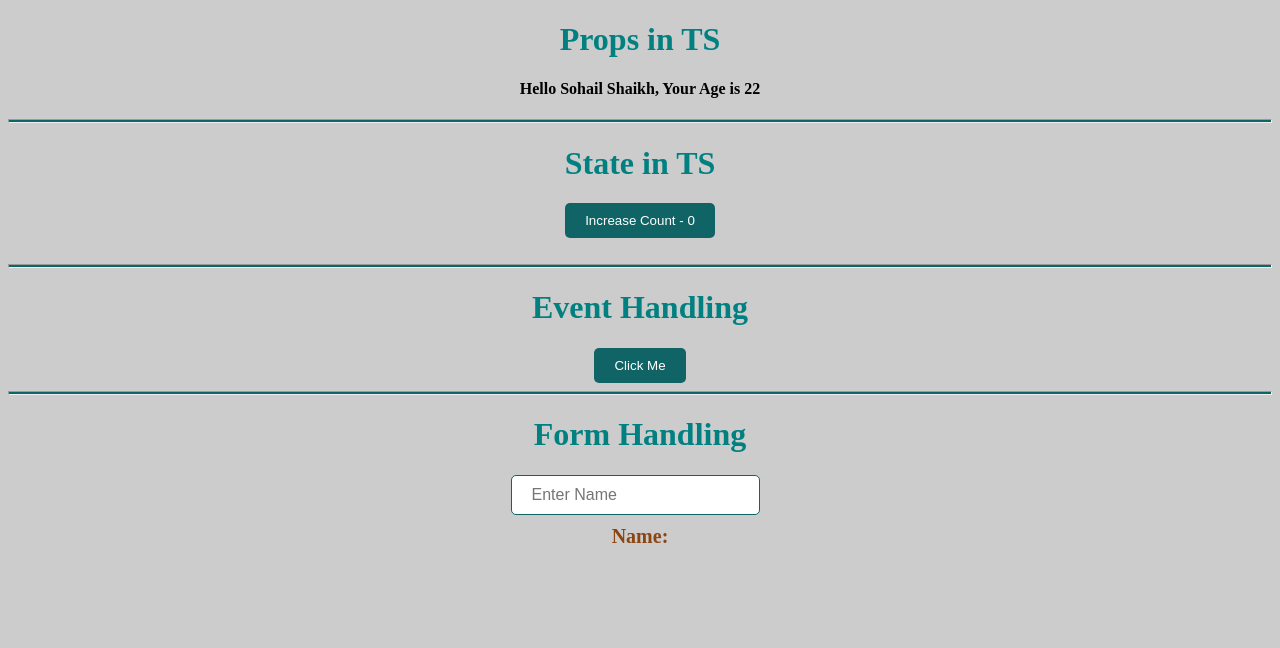
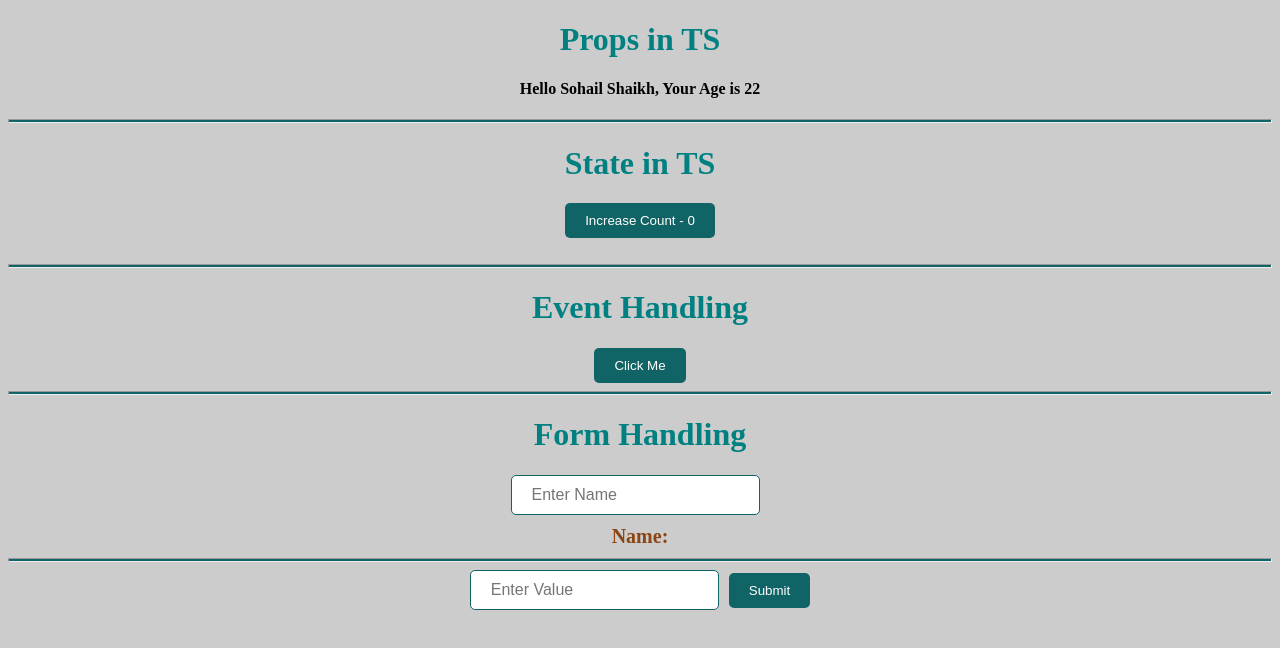
Before and after one commit to sohail019/Complete-TypeScript, a React (Vite) app in the folder 07_TypeScript_with_React/: page / in a window 1280 px wide. Shown: the top 648 px of the page. Built offline with nearby package versions, Linux system fonts and the light colour scheme.

Commit message:
Learned about How to handle form events in TypeScript

```diff
--- a/07_TypeScript_with_React/src/App.tsx
+++ b/07_TypeScript_with_React/src/App.tsx
@@ -1,4 +1,5 @@
 import { FormHandling } from "./components/TS/Events/FormHandling"
+import { FormSubmit } from "./components/TS/Events/FormSubmit"
 import { HandlingEvents } from "./components/TS/Events/HandlingEvents"
 import { Greeting } from "./components/TS/Props"
 import { State } from "./components/TS/State"
@@ -14,6 +15,8 @@ export const App = () => {
     <HandlingEvents />
     <hr />
     <FormHandling />
+    <hr />
+    <FormSubmit />
     </>
   )
 }
--- /dev/null
+++ b/07_TypeScript_with_React/src/components/TS/Events/FormSubmit.tsx
@@ -0,0 +1,33 @@
+import React, { useState } from 'react'
+
+export const FormSubmit: React.FC = () => {
+    const [inputValue, setInputValue] = useState<string>("")
+    const [formValue, setFormValue] = useState<string>("")
+
+    const handleForm = (e: React.FormEvent<HTMLFormElement>): void => {
+        e.preventDefault()
+        const tempValue = inputValue
+        console.log("Form Submitted")
+        setTimeout( () => {
+            setFormValue(tempValue)
+        }, 400)
+        setInputValue("")
+    }
+
+    const handleChange = (e: React.ChangeEvent<HTMLInputElement>) => {
+        setInputValue(e.target.value)
+    }
+  return (
+    <form onSubmit={handleForm}>
+        <input type="text" value={inputValue} placeholder='Enter Value' onChange={handleChange} />
+        <button type="submit">Submit</button>
+        {/* <p>Input Value: {inputValue}</p>  */}
+        {
+            inputValue ? <p>Input Value: {inputValue}</p> : null
+        }
+        {
+            formValue ? <p>Form Value: {formValue}</p> : null
+        }
+    </form>
+  )
+}
```
